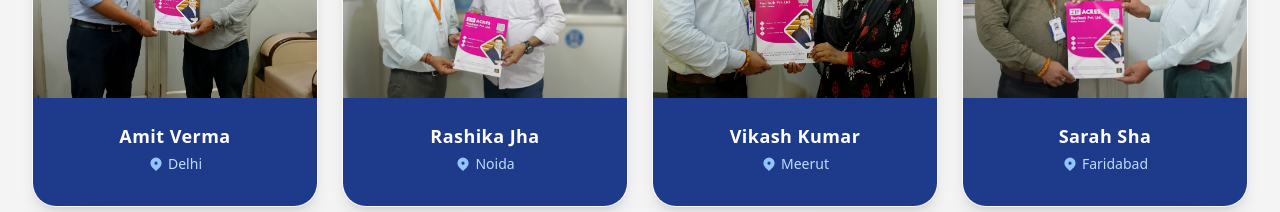
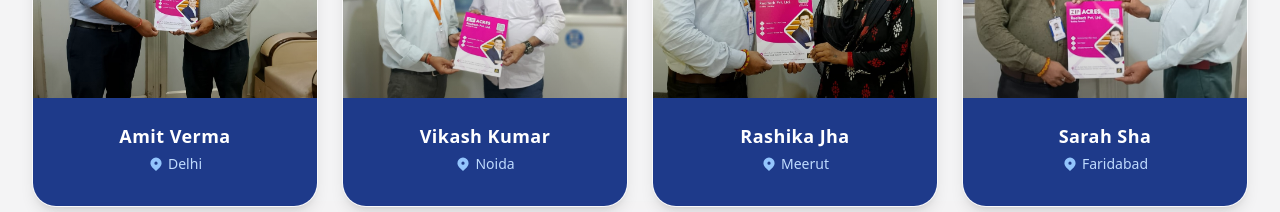
Before and after one commit to Himanshujha25/zipacres, a React (Vite) app in the folder frontend/: page / in a window 1280 px wide. Shown: the part 1260-1472 px from the top of the page. Built offline with nearby package versions, Linux system fonts and the light colour scheme; no server answers.

Commit message:
testimonial

```diff
--- a/frontend/src/pages/Home.jsx
+++ b/frontend/src/pages/Home.jsx
@@ -304,11 +304,16 @@ export default function Home() {
     },
     {
       id: 2,
-      name: "Rashika Jha",
+      name: "  Vikash Kumar",
       image: "/images/rel2.jpeg",
       location: "Noida",
     },
-    { id: 3, name: "Vikash Kumar", image: "/images/rel3.jpeg", location: "Meerut" },
+    {
+      id: 3,
+      name: "  Rashika Jha",
+      image: "/images/rel3.jpeg",
+      location: "Meerut",
+    },
     {
       id: 4,
       name: "Sarah Sha",
```
